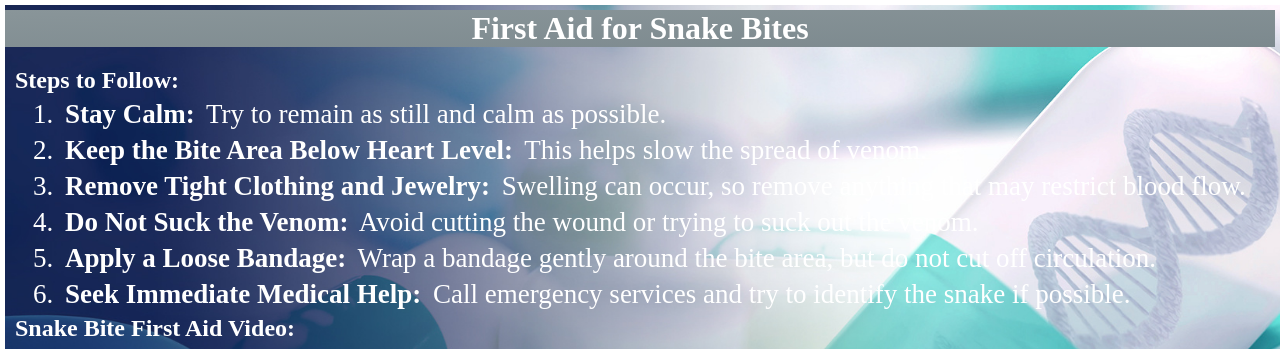
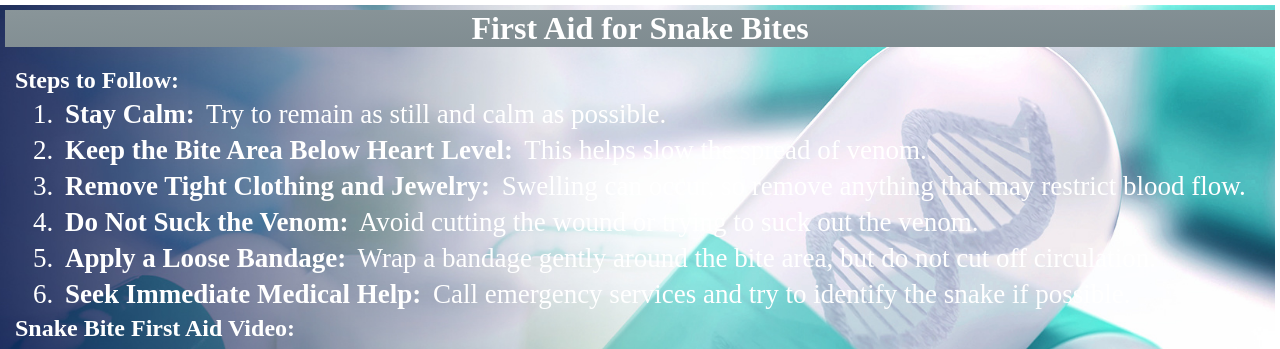
Before and after one commit to TAMALAMPUDISRIGOWTHAMREDDY/frontend, a Python web app: template templates/first_aid/snake_bites.html in a window 1280 px wide. Shown: the top 349 px of the page. Run offline with Jinja, Linux system fonts and the light colour scheme; the template is opened without the code that fills it, so the values that code supplies are empty.

Commit message:
Update emergency.css

```diff
--- a/static/css/emergency.css
+++ b/static/css/emergency.css
@@ -7,6 +7,7 @@ body {
     color: white;
     background-repeat: no-repeat;
     background-size: cover;
+    background-position: right;
 }
 h1{
     margin:3px -5px 20px -5px;
```
